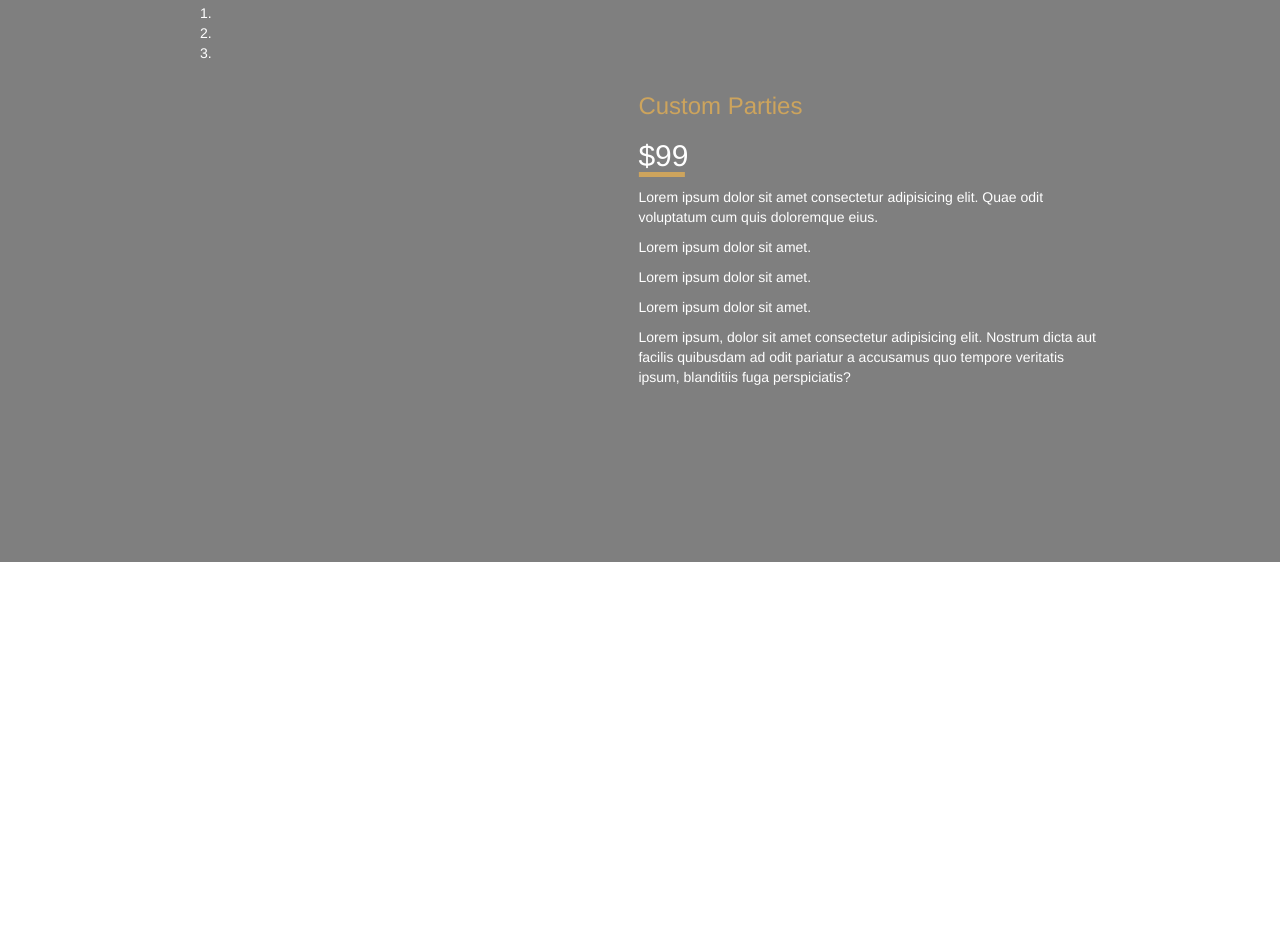
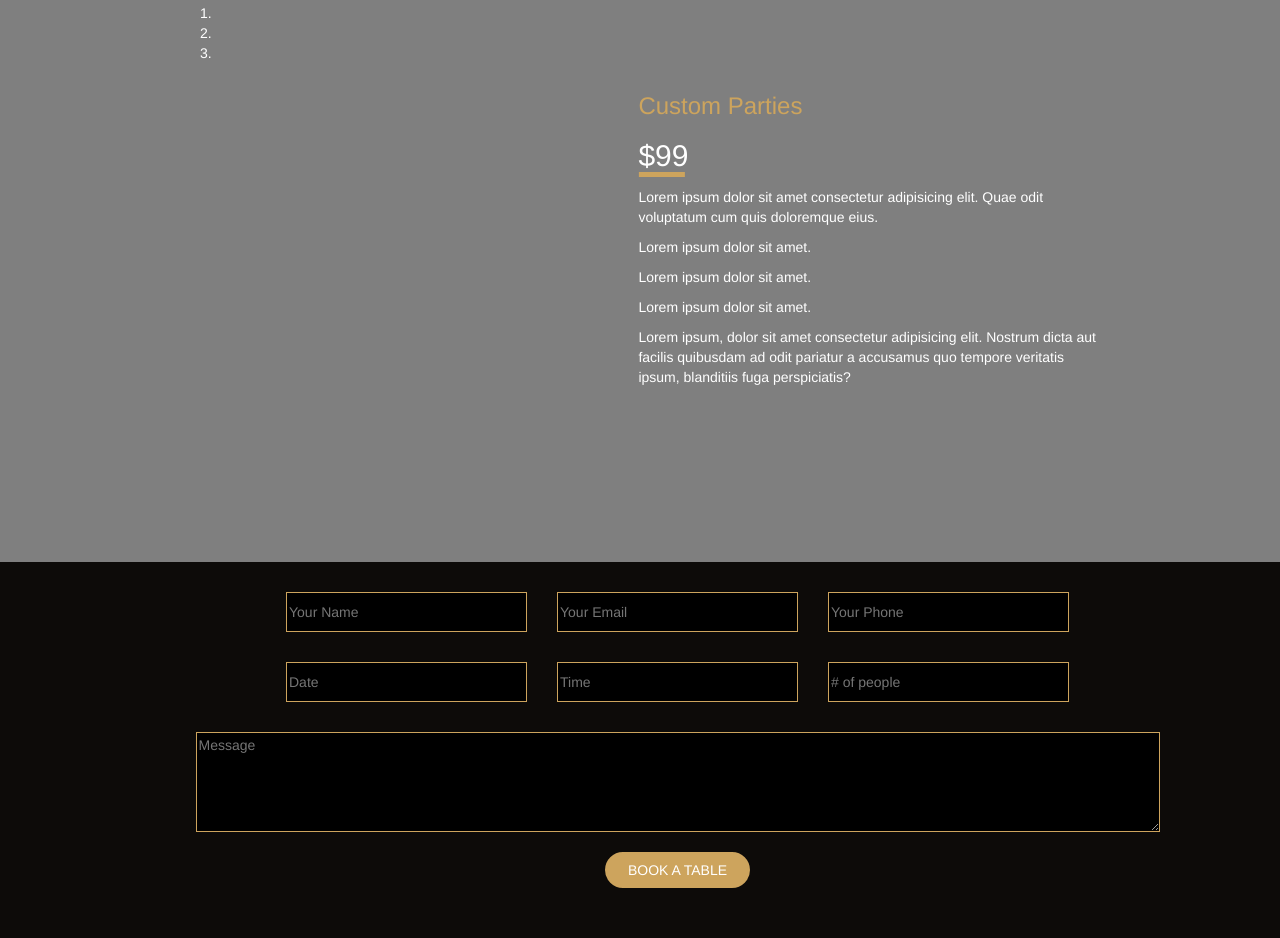
Before and after one commit to Heyyy013/SiteRestaurant, a website: page index.html in a window 1280 px wide. Shown: the part 2932-3870 px from the top of the page. Before the commit the page ends 3494 px from the top, so only its background shows below. Drawn offline with nearby package versions, Linux system fonts and the light colour scheme.

Commit message:
Book a table fin

```diff
--- a/index.html
+++ b/index.html
@@ -309,6 +309,21 @@
       </div>
     </section>
 
+    <section class="pt-5">
+      <div class="d-flex flex-wrap gap-5 justify-content-center">
+        <input type="text" placeholder="Your Name">
+        <input type="text" placeholder="Your Email">
+        <input type="text" placeholder="Your Phone">
+        <input type="text" placeholder="Date">
+        <input type="text" placeholder="Time">
+        <input type="text" placeholder="# of people">
+      </div>
+
+      <textarea class="d-block m-auto mt-5" name="" placeholder="Message" id=""></textarea>
+
+      <button type="button" class="btn d-block mx-auto btn-outline-warning rounded-pill border-2">BOOK A TABLE</button>
+
+    </section>
 
     <script src="../node_modules/bootstrap/dist/js/bootstrap.js"></script>
     <script src="https://cdn.jsdelivr.net/npm/@popperjs/core@2.11.6/dist/umd/popper.min.js"></script>
--- a/src/sass/app.sass
+++ b/src/sass/app.sass
@@ -7,3 +7,4 @@
 @import ./modules/_section3.sass
 @import ./modules/_section4.sass
 @import ./modules/_section5.sass
+@import ./modules/_section6.sass
--- a/src/sass/modules/_nav.sass
+++ b/src/sass/modules/_nav.sass
@@ -39,4 +39,4 @@ section:nth-of-type(1)
             width: 12%
             &:hover
                 background-color: $orange
-                border-color: $orange b
+                border-color: $orange
--- /dev/null
+++ b/src/sass/modules/_section6.sass
@@ -0,0 +1,33 @@
+section:nth-of-type(6)
+    background-color: #0D0B09
+    color: white
+    padding-left: 75px
+    padding-bottom: 50px
+    padding-top: 50px
+
+    .d-flex
+        width: 80%
+        margin: auto
+        input
+            width: 25%
+            height: 40px
+            background-color: black
+            border: solid 1px $orange
+            color: $orange
+
+    textarea
+        width: 80%
+        height: 100px
+        background-color: black
+        border: solid 1px $orange
+        color: $orange
+
+    button
+        margin-top: 20px
+        color: white
+        border-color: $orange
+        width: 12%
+        background-color: $orange
+        &:hover
+            color: white
+            background-color: $orange
```
Also changed, not shown: public/css/app.css, 1 other file.
